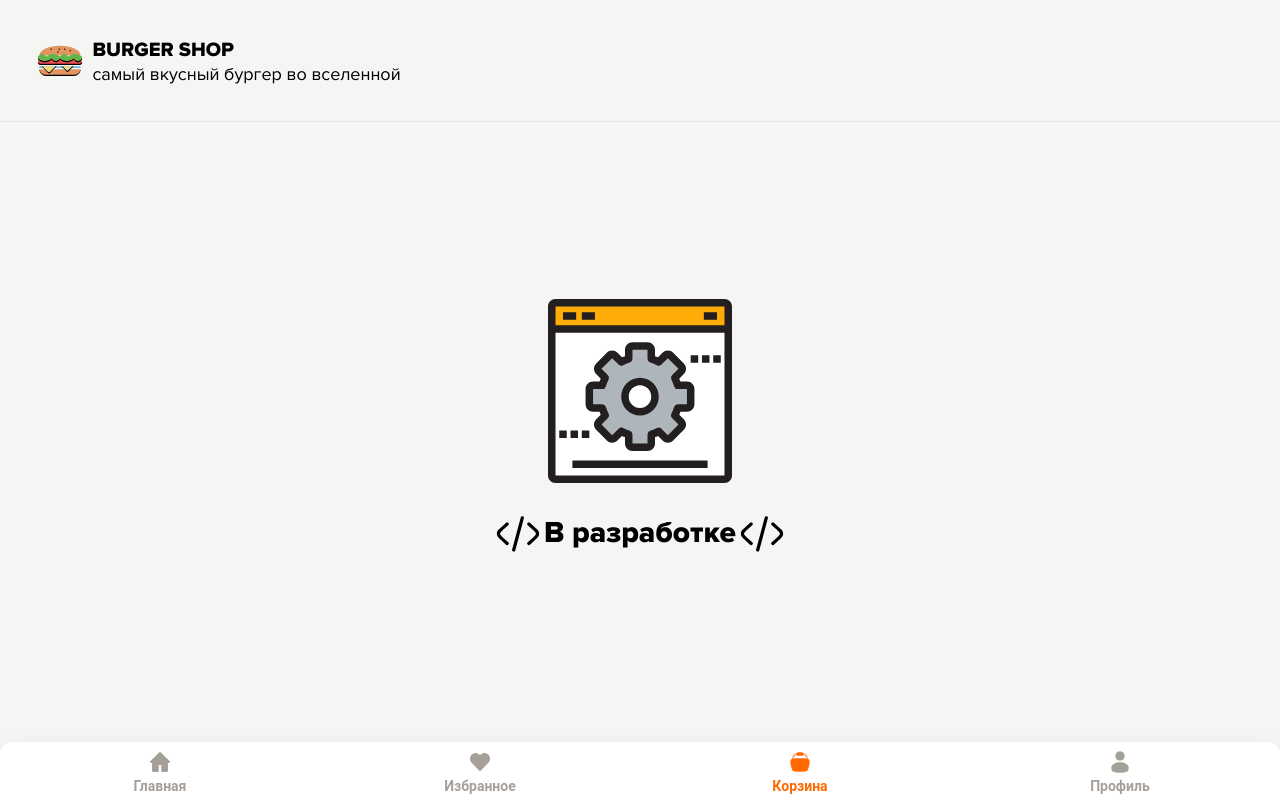
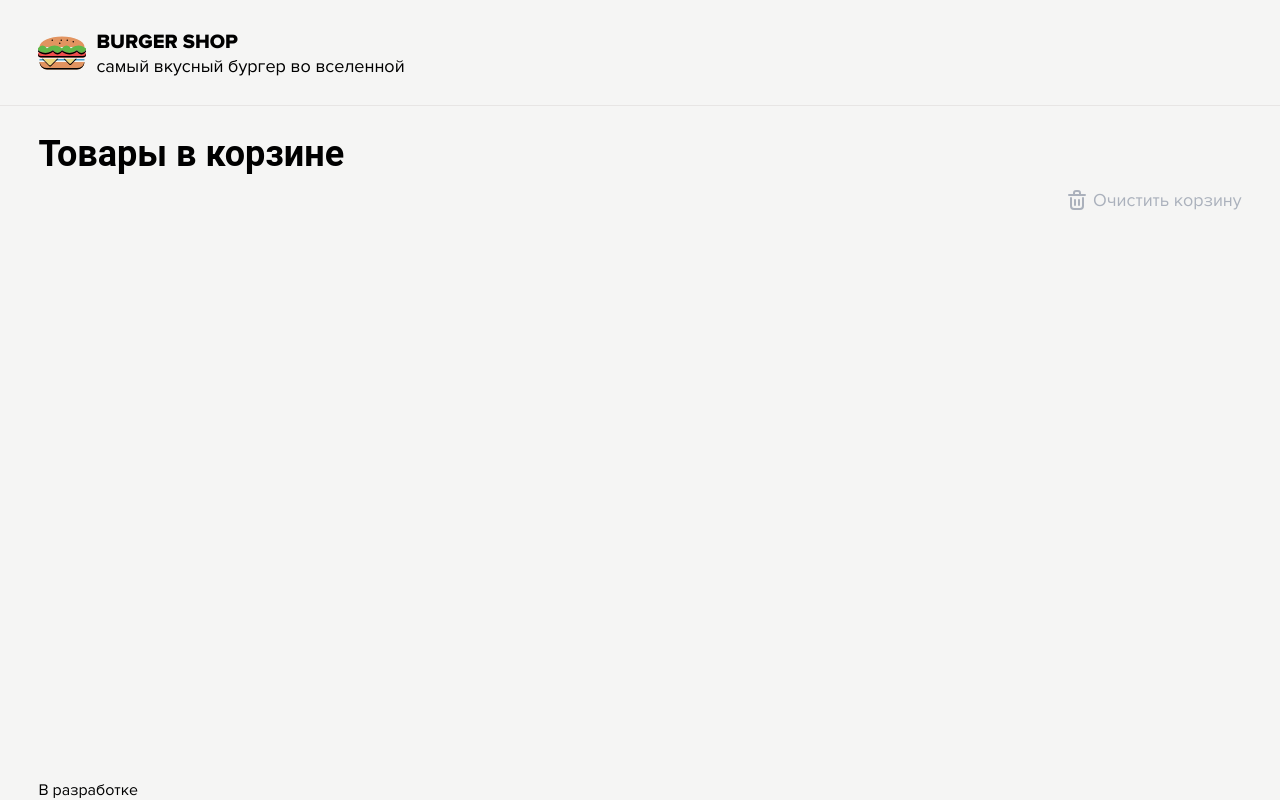
Before and after one commit to marsel-shakirov/burger-shop, a React (Vite) app in the folder client/: page /cart in a window 1280 px wide. Built offline with nearby package versions, Linux system fonts and the light colour scheme; a web font is replaced by a local one.

Commit message:
fix(ui-home) fixed ui home page

```diff
--- a/client/src/app/layouts/app-layout.tsx
+++ b/client/src/app/layouts/app-layout.tsx
@@ -5,7 +5,7 @@ import { Header } from '@/widgets/header';
 
 export const AppLayout = () => {
   return (
-    <div className="flex min-h-dvh flex-col bg-stone-100 pb-[calc(4rem+env(safe-area-inset-bottom))]">
+    <div className="flex min-h-dvh flex-col bg-stone-100 pb-[calc(var(--spacing-bottom-nav)+env(safe-area-inset-bottom))] xs:pb-0">
       <Header />
       <Outlet />
       <BottomNav />
--- a/client/src/app/router/app-router.tsx
+++ b/client/src/app/router/app-router.tsx
@@ -1,5 +1,6 @@
 import { BrowserRouter, Route, Routes } from 'react-router';
 
+import { CartPage } from '@/pages/cart';
 import { Favorite } from '@/pages/favorite';
 import { HomePage } from '@/pages/home';
 import { NotFoundPage } from '@/pages/not-found';
@@ -14,7 +15,7 @@ export const AppRouter = () => {
       <Routes>
         <Route element={<AppLayout />}>
           <Route index element={<HomePage />} />
-          <Route path={routes.cart} element={<Favorite />} />
+          <Route path={routes.cart} element={<CartPage />} />
           <Route path={routes.favorites} element={<Favorite />} />
           <Route path={routes.profile} element={<Profile />} />
         </Route>
--- a/client/src/app/styles/index.css
+++ b/client/src/app/styles/index.css
@@ -15,14 +15,13 @@
 }
 
 @theme {
-  --color-primary: #ffab08;
-  --color-accent: #f9f9f9;
+  --breakpoint-xs: 30rem;
 
-  --breakpoint-xs: 33rem;
+  --spacing-bottom-nav: 4rem;
 }
 
 @utility focus-ring {
-  @apply focus-visible:ring-2 focus-visible:ring-amber-600 focus-visible:ring-offset-2 focus-visible:outline-none;
+  @apply focus-visible:opacity-100 focus-visible:ring-2 focus-visible:ring-amber-600 focus-visible:ring-offset-2 focus-visible:outline-none;
 }
 
 @utility peer-focus-ring {
--- a/client/src/entities/menu/ui/category-filter.tsx
+++ b/client/src/entities/menu/ui/category-filter.tsx
@@ -27,7 +27,7 @@ export const CategoryFilter = ({
                 value={name}
                 name="category"
               />
-              <span className="transition-color block cursor-pointer rounded-4xl peer-checked-orange bg-accent px-3 py-1.5 text-base font-bold text-stone-400 peer-focus-ring duration-300 sm:px-4 sm:py-2 md:text-base">
+              <span className="transition-color block cursor-pointer rounded-4xl peer-checked-orange bg-stone-200/40 px-3 py-1.5 text-base font-bold text-stone-400 peer-focus-ring duration-300 sm:px-4 sm:py-2 md:text-base">
                 {name}
               </span>
             </label>
--- a/client/src/entities/product/ui/product-card.tsx
+++ b/client/src/entities/product/ui/product-card.tsx
@@ -19,7 +19,7 @@ export const ProductCard = ({ product, priority, action }: ProductCardProps) =>
     <article className="relative flex h-full flex-col rounded-xl bg-white p-2 shadow-(--shadow-base) transition-shadow duration-300 ease-out hover:shadow-xl md:p-4 lg:p-5">
       <div className="flex justify-between">
         <div className="flex items-center gap-x-1">
-          <RatingStarIcon className="size-3 text-primary" />
+          <RatingStarIcon className="size-3 text-yellow-400" />
           <span className="text-sm/2 font-bold opacity-60">{product.rating}</span>
         </div>
         <button
--- a/client/src/pages/cart/ui/cart-content.tsx
+++ b/client/src/pages/cart/ui/cart-content.tsx
@@ -1,33 +1,38 @@
-import { Link } from 'react-router';
+// import { Link } from 'react-router';
 
-import {
-  selectClearCart,
-  selectTotalPrice,
-  selectTotalQuantity,
-  useCartStore,
-} from '@/entities/cart';
-import { routes } from '@/shared/config';
-import { ArrowIcon, DeleteIcon } from '@/shared/ui/icon';
-
-import { CartList } from './cart-list';
+// import {
+//   selectClearCart,
+//   selectTotalPrice,
+//   selectTotalQuantity,
+//   useCartStore,
+// } from '@/entities/cart';
+// import { routes } from '@/shared/config';
+// import { ArrowIcon, DeleteIcon } from '@/shared/ui/icon';
+import { selectClearCart, useCartStore } from '@/entities/cart';
+import { DeleteIcon } from '@/shared/ui/icon';
+// import { CartList } from './cart-list';
 
 export const CartContent = () => {
-  const totalPrice = useCartStore(selectTotalPrice);
-  const totalQuantity = useCartStore(selectTotalQuantity);
+  // const totalPrice = useCartStore(selectTotalPrice);
+  // const totalQuantity = useCartStore(selectTotalQuantity);
   const clearCart = useCartStore(selectClearCart);
 
   return (
-    <section className="flex flex-1 flex-col gap-y-2 sm:px-[clamp(20px,9vw,60px)]">
-      <h1 className="pt-[clamp(12px,4vw,32px)] text-2xl font-bold sm:text-3xl">Товары в корзине</h1>
+    <section className="flex flex-1 flex-col gap-y-3">
+      <h1 className="pt-4 text-2xl font-bold sm:pt-7 sm:text-4xl">Товары в корзине</h1>
 
+      <div>
         <button
           onClick={clearCart}
-        className="flex cursor-pointer items-center justify-end-safe gap-x-1 px-5 pt-4 text-gray-400"
+          className="ml-auto flex cursor-pointer items-center justify-center gap-x-1 rounded-md text-gray-400 focus-ring opacity-80 hover:opacity-100"
           type="button"
         >
           <DeleteIcon className="size-5 md:size-6" />
           <span className="text-sm md:text-lg">Очистить корзину</span>
         </button>
+      </div>
+
+      {/*
 
       <CartList />
 
@@ -59,7 +64,7 @@ export const CartContent = () => {
             Оплатить сейчас
           </button>
         </div>
-      </footer>
+      </footer> */}
     </section>
   );
 };
--- a/client/src/pages/cart/ui/cart-page.tsx
+++ b/client/src/pages/cart/ui/cart-page.tsx
@@ -1,7 +1,7 @@
 // import { useCartStore } from '@/entities/cart';
 import { Container } from '@/shared/ui/container';
 
-// import { CartContent } from './cart-content';
+import { CartContent } from './cart-content';
 // import { EmptyCart } from './empty-cart';
 
 export const CartPage = () => {
@@ -11,6 +11,7 @@ export const CartPage = () => {
     <main className="flex flex-1">
       <Container className="flex flex-1 flex-col">
         {/* {hasItems ? <CartContent /> : <EmptyCart />} */}
+        <CartContent />
         <div>В разработке</div>
       </Container>
     </main>
--- a/client/src/shared/ui/icon/icons/development-icon.tsx
+++ b/client/src/shared/ui/icon/icons/development-icon.tsx
@@ -11,10 +11,7 @@ export const DevelopmentIcon = (props: SVGProps<SVGSVGElement>) => {
       {...props}
     >
       <path fill="#fff" d="M480 80v390c0 5.5-4.5 10-10 10H20c-5.5 0-10-4.5-10-10V80z" />
-      <path
-        fill="var(--color-primary)"
-        d="M480 20v60H10V20c0-5.5 4.5-10 10-10h450c5.5 0 10 4.5 10 10"
-      />
+      <path fill="orange" d="M480 20v60H10V20c0-5.5 4.5-10 10-10h450c5.5 0 10 4.5 10 10" />
       <path
         fill="#231f20"
         d="M470 0H20C8.972 0 0 8.972 0 20v450c0 11.028 8.972 20 20 20h450c11.028 0 20-8.972 20-20V20c0-11.028-8.972-20-20-20m0 20v50H20V20zM20 470V90h450v380z"
--- a/client/src/widgets/bottom-nav/ui/bottom-nav.tsx
+++ b/client/src/widgets/bottom-nav/ui/bottom-nav.tsx
@@ -18,7 +18,7 @@ export const BottomNav = () => {
   return (
     <nav
       aria-label="Основная навигация"
-      className="fixed inset-x-0 bottom-0 z-60 rounded-t-xl bg-white pt-1 pb-[env(safe-area-inset-bottom)] shadow-(--shadow-base)"
+      className="fixed inset-x-0 bottom-0 z-60 h-bottom-nav rounded-t-xl bg-white pt-1 pb-[env(safe-area-inset-bottom)] shadow-(--shadow-base) xs:hidden xs:pb-0"
     >
       <ul role="list" className="flex justify-around text-sm">
         {navItems.map(({ to, label, Icon }) => (
@@ -27,17 +27,17 @@ export const BottomNav = () => {
               to={to}
               end={to === routes.home}
               className={({ isActive }) =>
-                `relative flex flex-col items-center gap-y-0.5 px-1.5 py-1 font-bold focus-ring transition-colors duration-300 ease-out ${
+                `flex flex-col items-center gap-y-0.5 px-1.5 py-1 font-bold focus-ring transition-colors duration-300 ease-out ${
                   isActive ? 'text-orange-500' : 'text-stone-400 hover:text-orange-500/50'
                 }`
               }
             >
-              <Icon className="size-6 transition-colors duration-300 ease-out" />
+              <Icon className="relative size-6" />
               <span>{label}</span>
               {to === routes.cart && totalQuantity > 0 && (
                 <QuantityBadge
                   quantity={totalQuantity}
-                  className="absolute size-4 translate-x-4/4 -translate-y-1/4 bg-red-600"
+                  className="absolute size-4 translate-x-full -translate-y-1/4 bg-red-600"
                 />
               )}
             </NavLink>
--- a/client/src/widgets/header/ui/header.tsx
+++ b/client/src/widgets/header/ui/header.tsx
@@ -1,11 +1,17 @@
+import type { ReactNode } from 'react';
+
 import { routes } from '@/shared/config';
 import { Container } from '@/shared/ui/container';
 
 import { Logo } from './logo';
 
-export const Header = () => {
+interface HeaderProps {
+  navigation?: ReactNode;
+}
+
+export const Header = ({ navigation }: HeaderProps) => {
   return (
-    <header className="border-b border-stone-200 py-[clamp(12px,4vw,36px)]">
+    <header className="border-b border-stone-200 py-3 sm:py-5 lg:py-7">
       <Container>
         <div className="flex items-center justify-between gap-x-4">
           <Logo
@@ -13,6 +19,7 @@ export const Header = () => {
             description="самый вкусный бургер во вселенной"
             to={routes.home}
           />
+          {navigation}
         </div>
       </Container>
     </header>
--- a/client/src/widgets/header/ui/logo.tsx
+++ b/client/src/widgets/header/ui/logo.tsx
@@ -12,7 +12,7 @@ export interface LogoProps {
 export const Logo = ({ title, description, to }: LogoProps) => {
   return (
     <Link to={to} className="flex items-center gap-x-1.5 rounded-md focus-ring sm:gap-x-2.5">
-      <BurgerIcon className="size-[clamp(2rem,5vw,2.75rem)] shrink-0" />
+      <BurgerIcon className="size-7 shrink-0 sm:size-10 lg:size-12" />
       <div>
         <span className="text-sm font-extrabold whitespace-nowrap uppercase md:text-xl">
           {title}
```
Lines whose indentation alone changed are shown as unchanged.
